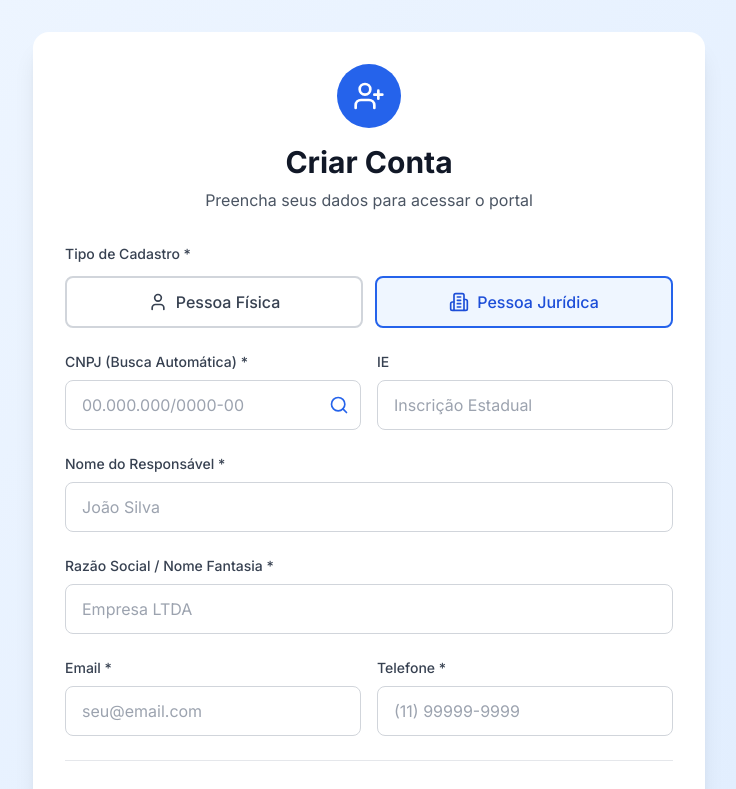
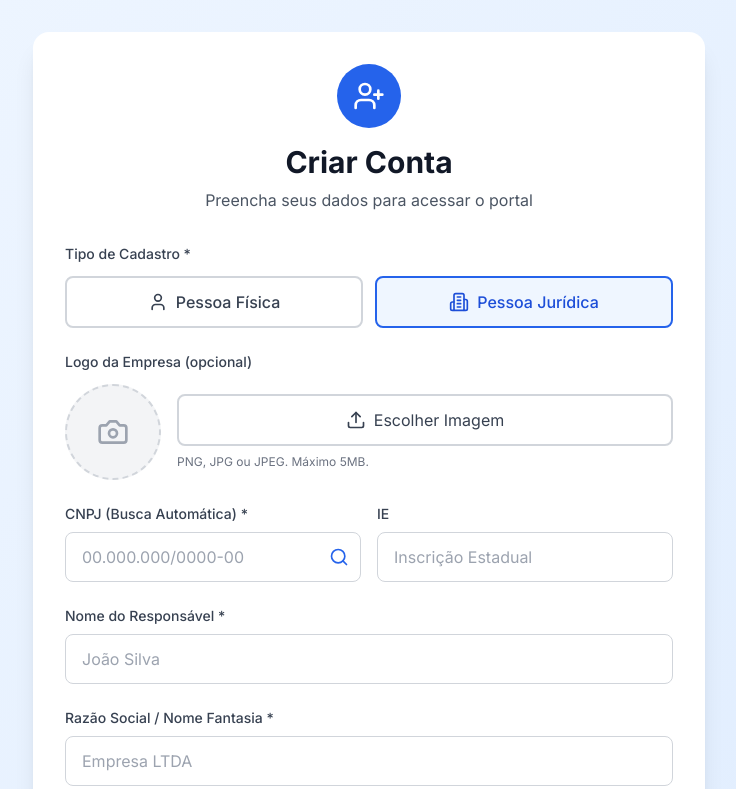
Before and after one commit to Helgonhc/chameiapp-portal, a Next.js app: page /register in a window 1280 px wide. Shown: the top 789 px of the page, without its empty margins (271-1007 px from the left). Built offline with nearby package versions, Linux system fonts and the light colour scheme; no server answers.

Commit message:
feat: Adicionar upload de logo/foto no cadastro

```diff
--- a/app/register/page.tsx
+++ b/app/register/page.tsx
@@ -3,7 +3,8 @@
 import { useState } from 'react'
 import { useRouter } from 'next/navigation'
 import { supabase } from '@/lib/supabase'
-import { UserPlus, ArrowLeft, AlertCircle, CheckCircle, Search, Loader2, Building2, User } from 'lucide-react'
+import { UserPlus, ArrowLeft, AlertCircle, CheckCircle, Search, Loader2, Building2, User, Camera, Upload, X } from 'lucide-react'
+import Image from 'next/image'
 
 export default function RegisterPage() {
   const router = useRouter()
@@ -12,6 +13,7 @@ export default function RegisterPage() {
   const [success, setSuccess] = useState(false)
   const [cnpjLoading, setCnpjLoading] = useState(false)
   const [cepLoading, setCepLoading] = useState(false)
+  const [uploading, setUploading] = useState(false)
 
   // Form fields
   const [type, setType] = useState<'PF' | 'PJ'>('PJ')
@@ -21,6 +23,10 @@ export default function RegisterPage() {
   const [confirmPassword, setConfirmPassword] = useState('')
   const [phone, setPhone] = useState('')
   const [companyName, setCompanyName] = useState('')
+
+  // Logo/Foto
+  const [logoUrl, setLogoUrl] = useState('')
+  const [logoPreview, setLogoPreview] = useState('')
 
   // Documento
   const [cnpjCpf, setCnpjCpf] = useState('')
@@ -34,6 +40,68 @@ export default function RegisterPage() {
   const [neighborhood, setNeighborhood] = useState('')
   const [city, setCity] = useState('')
   const [state, setState] = useState('')
+
+  // Upload de logo/foto
+  async function handleImageUpload(e: React.ChangeEvent<HTMLInputElement>) {
+    const file = e.target.files?.[0]
+    if (!file) return
+
+    // Validar tipo de arquivo
+    if (!file.type.startsWith('image/')) {
+      setError('Por favor, selecione uma imagem válida')
+      return
+    }
+
+    // Validar tamanho (máx 5MB)
+    if (file.size > 5 * 1024 * 1024) {
+      setError('A imagem deve ter no máximo 5MB')
+      return
+    }
+
+    setUploading(true)
+    setError('')
+
+    try {
+      // Criar preview local
+      const reader = new FileReader()
+      reader.onloadend = () => {
+        setLogoPreview(reader.result as string)
+      }
+      reader.readAsDataURL(file)
+
+      // Upload para Supabase Storage
+      const fileExt = file.name.split('.').pop()
+      const fileName = `clients/${Date.now()}.${fileExt}`
+
+      const { error: uploadError } = await supabase.storage
+        .from('os-photos')
+        .upload(fileName, file, {
+          contentType: file.type,
+          upsert: false
+        })
+
+      if (uploadError) throw uploadError
+
+      // Obter URL pública
+      const { data } = supabase.storage
+        .from('os-photos')
+        .getPublicUrl(fileName)
+
+      setLogoUrl(data.publicUrl)
+    } catch (error: any) {
+      console.error('Erro ao fazer upload:', error)
+      setError('Erro ao fazer upload da imagem. Tente novamente.')
+      setLogoPreview('')
+    } finally {
+      setUploading(false)
+    }
+  }
+
+  // Remover logo/foto
+  function handleRemoveImage() {
+    setLogoUrl('')
+    setLogoPreview('')
+  }
 
   // Buscar dados do CNPJ
   async function handleCnpjBlur() {
@@ -139,6 +207,7 @@ export default function RegisterPage() {
           cnpj_cpf: cnpjCpf.trim() || null,
           ie_rg: ieRg.trim() || null,
           type: type,
+          client_logo_url: logoUrl || null,
           zip_code: cep.trim() || null,
           street: street.trim() || null,
           number: number.trim() || null,
@@ -258,6 +327,72 @@ export default function RegisterPage() {
                   <Building2 className="w-5 h-5" />
                   <span className="font-medium">Pessoa Jurídica</span>
                 </button>
+              </div>
+            </div>
+
+            {/* Upload de Logo/Foto */}
+            <div>
+              <label className="block text-sm font-medium text-gray-700 mb-3">
+                {type === 'PJ' ? 'Logo da Empresa' : 'Foto de Perfil'} (opcional)
+              </label>
+              <div className="flex items-center gap-4">
+                {/* Preview da Imagem */}
+                <div className="relative">
+                  {logoPreview || logoUrl ? (
+                    <div className="relative w-24 h-24 rounded-full overflow-hidden border-4 border-blue-100">
+                      <Image
+                        src={logoPreview || logoUrl}
+                        alt="Preview"
+                        fill
+                        className="object-cover"
+                      />
+                      <button
+                        type="button"
+                        onClick={handleRemoveImage}
+                        className="absolute top-0 right-0 bg-red-500 text-white rounded-full p-1 hover:bg-red-600 transition-colors"
+                      >
+                        <X className="w-4 h-4" />
+                      </button>
+                    </div>
+                  ) : (
+                    <div className="w-24 h-24 rounded-full bg-gray-100 border-2 border-dashed border-gray-300 flex items-center justify-center">
+                      <Camera className="w-8 h-8 text-gray-400" />
+                    </div>
+                  )}
+                </div>
+
+                {/* Botão de Upload */}
+                <div className="flex-1">
+                  <label
+                    htmlFor="logo-upload"
+                    className={`flex items-center justify-center gap-2 px-4 py-3 rounded-lg border-2 border-gray-300 bg-white text-gray-700 hover:border-blue-500 hover:bg-blue-50 transition-all cursor-pointer ${
+                      uploading ? 'opacity-50 cursor-not-allowed' : ''
+                    }`}
+                  >
+                    {uploading ? (
+                      <>
+                        <Loader2 className="w-5 h-5 animate-spin" />
+                        <span>Enviando...</span>
+                      </>
+                    ) : (
+                      <>
+                        <Upload className="w-5 h-5" />
+                        <span>Escolher Imagem</span>
+                      </>
+                    )}
+                  </label>
+                  <input
+                    id="logo-upload"
+                    type="file"
+                    accept="image/*"
+                    onChange={handleImageUpload}
+                    disabled={uploading}
+                    className="hidden"
+                  />
+                  <p className="text-xs text-gray-500 mt-2">
+                    PNG, JPG ou JPEG. Máximo 5MB.
+                  </p>
+                </div>
               </div>
             </div>
 
```
Also changed, not shown: UPLOAD_LOGO_RESUMO.txt (added), 2 other files (tests, documents, lock files or other folders).
